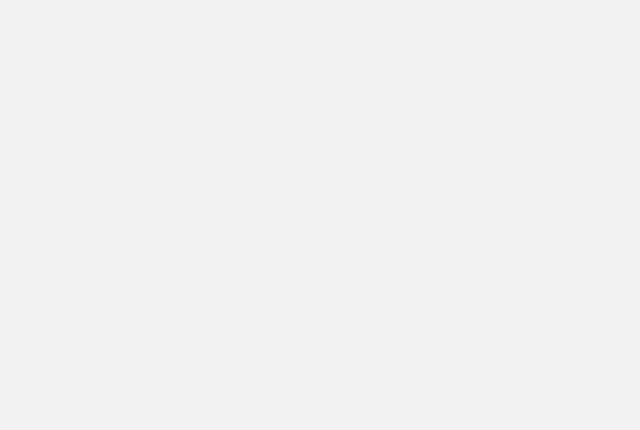
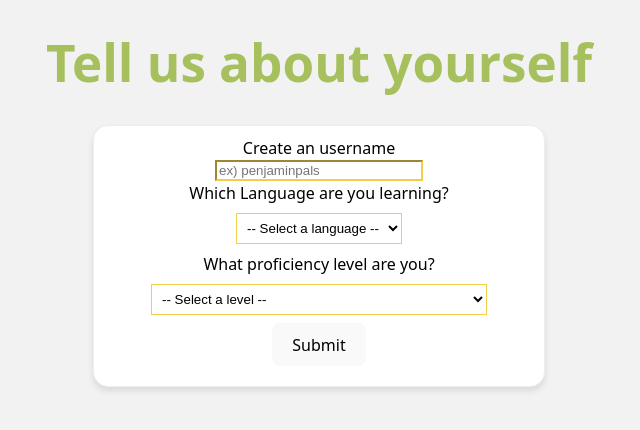
Before and after one commit to LinguaPals/LinguaPals, a React (Vite) app in the folder frontend/: page /survey in a window 1280 px wide. Before the commit this address had no page. Shown: the top 430 px of the page, without its empty margins (321-961 px from the left). Built offline with nearby package versions, Linux system fonts and the light colour scheme.

Commit message:
New user survey (not connected
New user survey not yet connected to front end

```diff
--- a/frontend/src/App.css
+++ b/frontend/src/App.css
@@ -2,6 +2,7 @@
 html, body, #root {
   --main-color: #f2f2f2;
   --top-bar-color: rgb(166,192,94);
+  --gold: rgb(243,206,73);
   height: 100%;
   width: 100%;
   margin: 0;
@@ -42,6 +43,7 @@ body {
   height: 60px;
   border-bottom: 1px solid #555555;
   background-color: var(--top-bar-color);
+  box-shadow: 0 4px 6px rgba(0,0,0,0.1);
 }
 
 .dropdown-menu {
@@ -72,13 +74,12 @@ body {
 }
 
 .center-box {
-  border-left: 1px solid #cccccc;
-  border-bottom: 1px solid #bbbbbb;
-  border-right: 1px solid #dddddd;
+
   width: 350px;
   height: 500px;
   border-radius: 30px;
-  background-color: #ffffff
+  background-color: #ffffff;
+  box-shadow: 0 4px 6px rgba(0,0,0,0.1);
 }
 
 .match-button {
@@ -88,8 +89,30 @@ body {
   font-size: 20px;
   font-weight: 900;
   height: 50px;
-  color: #000000;
-  background-color: rgb(243,206,73)
+  color: #ffffff;
+  background: linear-gradient(45deg, #b8860b, #ffd700, #ffec8b, #daa520);
+  background-size: 300% 300%;
+  color: white;
+  font-weight: bold;
+  border: none;
+  padding: 10px 20px;
+  box-shadow: 0 4px 10px rgba(0, 0, 0, 0.3);
+  text-shadow: 0 1px 2px rgba(0, 0, 0, 0.4);
+  transition: background-position 2s ease, transform 0.2s ease;
+}
+
+.match-button:hover {
+  background-position: right center;
+  transform: scale(1.05);
+}
+
+@keyframes shine {
+  0% { background-position: left center; }
+  100% { background-position: right center; }
+}
+
+.match-button.shine {
+  animation: shine 3s linear infinite;
 }
 
 #h2 {
@@ -137,6 +160,7 @@ body {
   border: 2px solid #ededed;
   padding: 15px;
   border-radius: 15%;
+  box-shadow: 0 4px 6px rgba(0,0,0,0.1);
 }
 .loginButtons{
   display: flex;
@@ -219,3 +243,41 @@ body {
   gap: 30px;
   margin-top: 20px;
 }
+
+/*============================================
+================new user survey===============
+=============================================*/
+.survey-page {
+  display:flex;
+  flex-direction: column;
+  align-items: center;
+  height: 100vh;
+}
+.survey-form {
+  color: black;
+  display: flex;
+  flex-direction: column;
+  width: 450px;
+  align-items: center;
+  border: 1px solid #eeeeee;
+  background-color: #ffffff;
+  padding-top: 10px;
+  padding-bottom: 20px;
+  border-radius: 15px;
+  box-shadow: 0 4px 6px rgba(0,0,0,0.1);
+}
+
+
+.survey-field {
+  background-color: #ffffff;
+  border-color: var(--gold);
+  color: black;
+}
+
+select:hover{
+  cursor:grab;
+}
+
+#name {
+  width: 200px;
+}
--- a/frontend/src/App.jsx
+++ b/frontend/src/App.jsx
@@ -4,6 +4,7 @@ import { BrowserRouter as Router, Routes, Route } from 'react-router-dom';
 import Dashboard from './pages/dashboard.jsx'
 import SignInPage from './pages/sign_in_page.jsx';
 import LogInPage from './pages/login_page.jsx';
+import NewUserSurvey from './pages/new_user_survey.jsx'
 
 
 function App() {
@@ -13,6 +14,7 @@ function App() {
                 <Route path="/" element={<LogInPage />} />
                 <Route path="/signup" element={<SignInPage />} />
                 <Route path="/dashboard" element={<Dashboard />} />
+                <Route path="/survey" element={<NewUserSurvey />} />
             </Routes>
        </Router>
     )
--- /dev/null
+++ b/frontend/src/pages/new_user_survey.jsx
@@ -0,0 +1,57 @@
+import React from "react"
+import { useState } from 'react'
+
+function NewUserSurvey( {user} ) {
+    const [language, setLanguage] = useState(null);
+    const [proficiency, setProficiency] = useState(null);
+    return (
+        <>
+            <div className="survey-page">
+                <h1 style={{color: "rgb(166,192,94"}}>Tell us about yourself</h1>
+                <form className="survey-form">
+                    <label for='name'>Create an username</label>
+                    <input
+                        type='text'
+                        id='name'
+                        name='name'
+                        placeholder='ex) penjaminpals'
+                        required
+                        className="survey-field"
+
+                    />
+
+                    <label htmlFor="language">Which Language are you learning?</label>
+                    <select
+                     id="language"
+                     value={language}
+                     onChange={(e) => setLanguage(e.target.value)}
+                     style={{margin: "8px 0", padding: "6px" }}
+                     className="survey-field"
+                     >
+                        <option value="">-- Select a language --</option>
+                        <option value="spanish">-- Spanish --</option>
+                        <option value="french">-- French --</option>
+                        <option value="japanese">-- Japanese --</option>
+                     </select>
+                    <label htmlFor="proficiency-level">What proficiency level are you?</label>
+                    <select
+                     id="proficiency-level"
+                     value={proficiency}
+                     onChange={(e) => setProficiency(e.target.value)}
+                     style={{margin: "8px 0", padding: "6px" }}
+                     className="survey-field"
+                     >
+                        <option value="">-- Select a level --</option>
+                        <option value="brand-new">-- Brand New --</option>
+                        <option value="spanish">-- A1: Can use basic phrases  --</option>
+                        <option value="french">-- A2: Can use and understand simple sentences --</option>
+                        <option value="japanese">-- B2:  --</option>
+                     </select>
+                     <button type="submit">Submit</button>
+                </form>
+            </div>
+        </>
+    )
+}
+
+export default NewUserSurvey;
```
